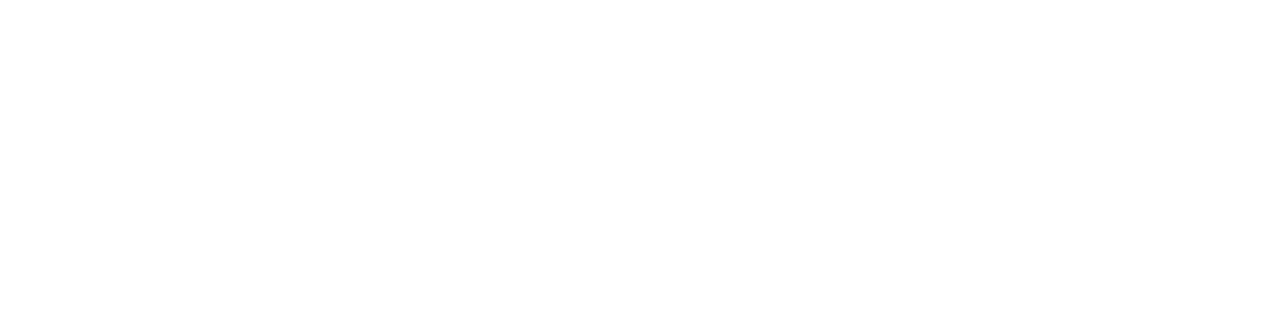
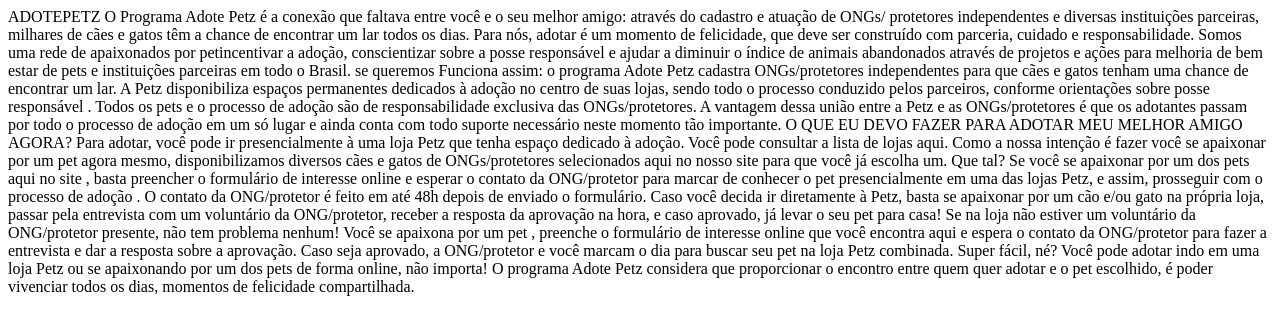
Before and after one commit to dragonboy33/Pensamento-Computacional---Pedro, a plain HTML site: page index.html in a window 1280 px wide. Drawn offline with Linux system fonts and the light colour scheme.

Commit message:
Update index.html

```diff
--- a/index.html
+++ b/index.html
@@ -7,6 +7,34 @@
     <title>Document</title>
 </head>
 <body>
+ADOTEPETZ
+    O Programa Adote Petz é a conexão que faltava entre você e o seu melhor amigo: através do cadastro e atuação de ONGs/
+    protetores independentes e diversas instituições parceiras, milhares de cães e gatos têm a chance de encontrar um lar todos os dias.
+    Para nós, adotar é um momento de felicidade, que deve ser construído com parceria, cuidado e responsabilidade.
 
-</body>
+Somos uma rede de apaixonados por petincentivar a adoção, conscientizar sobre a posse responsável e ajudar a diminuir o índice de animais abandonados
+    através de projetos e ações para melhoria de bem estar de pets e instituições parceiras em todo o Brasil.
+se queremos
+Funciona assim: o programa Adote Petz cadastra ONGs/protetores independentes para que cães e gatos tenham uma chance de encontrar um lar.
+    A Petz disponibiliza espaços permanentes dedicados à adoção no centro de suas lojas, sendo todo o processo conduzido pelos parceiros, conforme orientações sobre posse responsável
+    . Todos os pets e o processo de adoção são de responsabilidade exclusiva das ONGs/protetores.
+    A vantagem dessa união entre a Petz e as ONGs/protetores é que os adotantes passam por todo o processo de adoção em um só lugar
+    e ainda conta com todo suporte necessário neste momento tão importante.
+O QUE EU DEVO FAZER PARA ADOTAR MEU MELHOR AMIGO AGORA?
+Para adotar, você pode ir presencialmente à uma loja Petz que tenha espaço dedicado à adoção. Você pode consultar a lista de lojas aqui.
+    Como a nossa intenção é fazer você se apaixonar por um pet agora mesmo, disponibilizamos diversos cães e gatos de ONGs/protetores selecionados aqui no nosso site para que você já escolha um.
+    Que tal?
+
+Se você se apaixonar por um dos pets aqui no site , basta preencher o formulário de interesse online e esperar o contato da ONG/protetor para marcar de conhecer o pet presencialmente em uma das lojas Petz, e assim,
+    prosseguir com o processo de adoção
+    . O contato da ONG/protetor é feito em até 48h depois de enviado o formulário.
+
+Caso você decida ir diretamente à Petz, basta se apaixonar por um cão e/ou gato na própria loja, passar pela entrevista com um voluntário da ONG/protetor, receber a resposta da aprovação na hora, e caso aprovado, já levar o seu pet para casa!
+
+Se na loja não estiver um voluntário da ONG/protetor presente, não tem problema nenhum! Você se apaixona por um pet
+    , preenche o formulário de interesse online que você encontra aqui e espera o contato da ONG/protetor para fazer a entrevista e dar a resposta sobre a aprovação. Caso seja aprovado, a ONG/protetor e você marcam o dia para buscar seu pet na loja Petz combinada.
+
+Super fácil, né? Você pode adotar indo em uma loja Petz ou se apaixonando por um dos pets de forma online, não importa! O programa Adote Petz considera que proporcionar o encontro entre quem quer adotar e o pet escolhido, é poder vivenciar todos os dias, momentos de felicidade compartilhada.
+
+
 </html>
```
